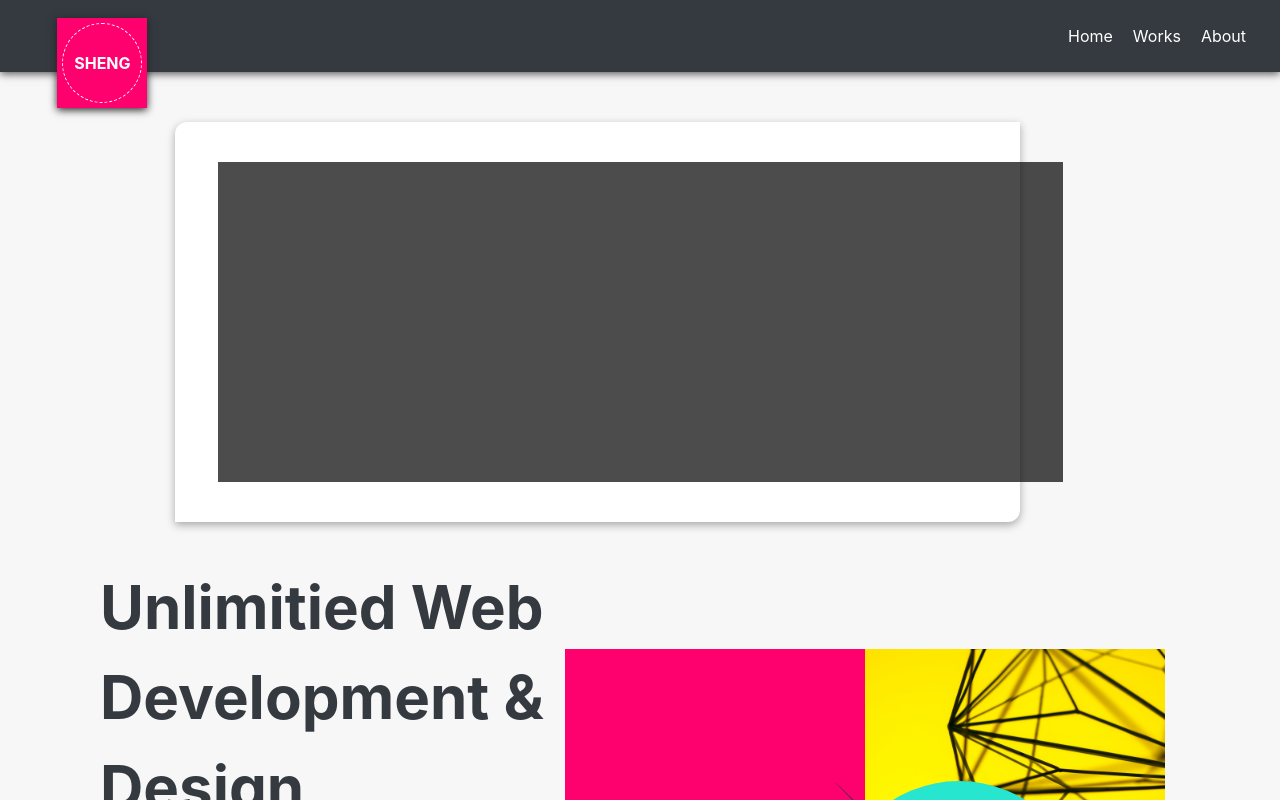
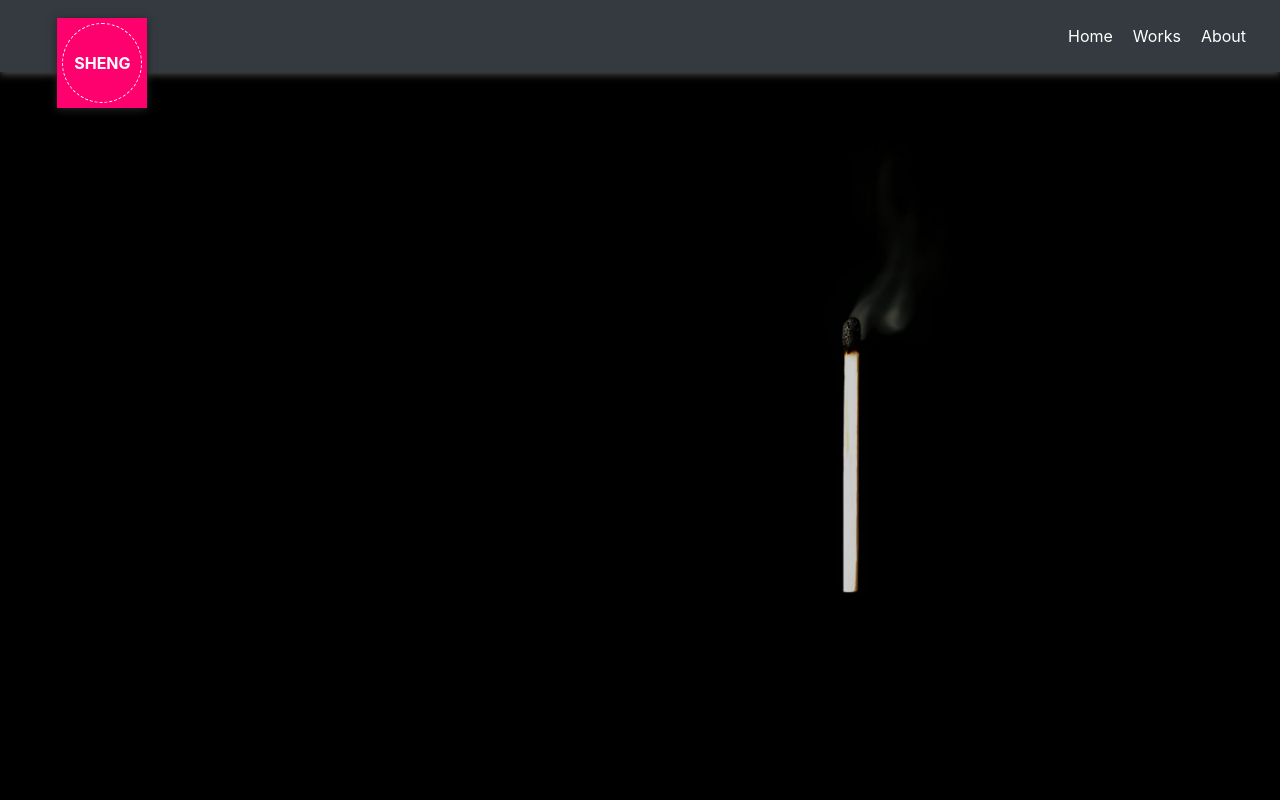
Before and after one commit to CopyDemon/Shengdesign_React, a React (Create React App) app in the folder shengdesign_react/: page / in a window 1280 px wide. Shown: the top 800 px of the page. Built offline with nearby package versions, Linux system fonts and the light colour scheme.

Commit message:
home banner

```diff
--- a/shengdesign_react/src/App.js
+++ b/shengdesign_react/src/App.js
@@ -4,6 +4,7 @@ import {BrowserRouter as Router, Switch, Route} from 'react-router-dom';
 
 //import script
 import Navigation from './component/Navigation/navigation';
+import SiteBanner from './component/Site_banner/Site_banner';
 
 //import css
 import "./index.css";
@@ -19,10 +20,11 @@ import About from "./pages/about/about";
 
 
 
-function App() {
+const App = () => {
   return (
       <div className="App">
         <Navigation />
+        <SiteBanner />
         <Router>
           <Switch>
             <Route path="/" exact component={Home}/>
--- /dev/null
+++ b/shengdesign_react/src/HOC/Hoc_lg_banner_content_container/Hoc_lg_banner_content_container.js
@@ -0,0 +1,14 @@
+import React from 'react';
+
+//import css
+import classSelector from './Hoc_lg_banner_content_container.module.css';
+
+const Hoc_lg_banner_content_container = (props) =>{
+    return(
+        <div className={`${classSelector.Hoc_lg_banner_content_container}`}>
+            {props.children}
+        </div>
+    )
+}
+
+export default Hoc_lg_banner_content_container;
--- /dev/null
+++ b/shengdesign_react/src/HOC/Hoc_lg_banner_content_container/Hoc_lg_banner_content_container.module.css
@@ -0,0 +1,8 @@
+.Hoc_lg_banner_content_container{
+    margin-top: 100vh !important;
+    position: relative;
+    z-index: 4;
+    height: 100%;
+    padding: 30px 0px;
+    background-color: white;
+}
--- a/shengdesign_react/src/component/Site_banner/Banner_inner/Banner_inner.js
+++ /dev/null
@@ -1,19 +0,0 @@
-import React from 'react';
-import {Container, Row} from 'react-bootstrap';
-
-//import script
-import classSelector from './Banner_inner.module.css';
-
-const Banner_inner = props =>{
-    return(
-        <Container id="banner_inner">
-            <Row className={`${classSelector.banner_inner_main_container}  col-lg-10 col-md-10 col-sm-12 mx-auto`}>
-                <div className={`${classSelector.banner_content_container}`}>
-                    <span className={`${classSelector.banner_content_bg}`}></span>
-                </div>
-            </Row>
-        </Container>
-    )
-}
-
-export default Banner_inner;
--- a/shengdesign_react/src/component/Site_banner/Banner_inner/Banner_inner.module.css
+++ /dev/null
@@ -1,25 +0,0 @@
-.banner_inner_main_container{
-    padding:40px;
-}
-
-.banner_content_container{
-    position: relative;
-    left: -5%;
-    width: 100%;
-    height: 50vh;
-    background: white;
-    box-shadow: 0px 3px 8px #a7a7a7;
-    border-top-left-radius: 12px;
-    border-bottom-right-radius: 12px;
-}
-
-.banner_content_bg{
-    position: absolute;
-    width: 100%;
-    height: 80%;
-    top: 50%;
-    left: 5%;
-    transform:translateY(-50%);
-    background: #000;
-    opacity: .7;
-}
--- a/shengdesign_react/src/component/Site_banner/Site_banner.js
+++ b/shengdesign_react/src/component/Site_banner/Site_banner.js
@@ -1,21 +1,25 @@
 import React, {Component} from 'react';
 //import sctipt
-import BannerInner from './Banner_inner/Banner_inner';
+import HomeBanner from './home_banner/home_banner';
 
 
 class Site_banner extends Component{
     state={}
 
-    componentDidMount(){
-        const nav_height = document.getElementById("nav_main_container").clientHeight;
-        const banner_inner = document.getElementById("banner_inner");
-        banner_inner.style.marginTop = `${nav_height + 10}px`;
-    }
+    // componentDidMount(){
+    //     const nav_height = document.getElementById("nav_main_container").clientHeight;
+    //     const banner_inner = document.getElementById("banner_inner");
+    //     banner_inner.style.marginTop = `${nav_height + 10}px`;
+    // }
 
     render(){
 
         return(
-            <BannerInner />
+            <section className={`container-fluid p-0 m-0`}>
+                <div className={`row col-lg-12 col-md-12 col-sm-12 mx-auto`}>
+                    <HomeBanner />
+                </div>
+            </section>
         )
     }
 }
--- /dev/null
+++ b/shengdesign_react/src/component/Site_banner/home_banner/home_banner.js
@@ -0,0 +1,12 @@
+import React from 'react';
+
+//import css
+import classSelector from './home_banner.module.css';
+
+const Home_banner = () =>{
+    return(
+        <div className={`${classSelector.home_banner_container}`}></div>
+    )
+}
+
+export default Home_banner;
--- /dev/null
+++ b/shengdesign_react/src/component/Site_banner/home_banner/home_banner.module.css
@@ -0,0 +1,13 @@
+.home_banner_container{
+    position: fixed;
+    top:0;
+    left: 0;
+    background: #000;
+    width: 100vw;
+    height: 100vh;
+    background-image:url('../../../Assets/image/match.jpeg');
+    background-size: 35%;
+    background-position-x: 75%;
+    background-position-y:0%;
+    background-repeat: no-repeat;
+}
--- a/shengdesign_react/src/pages/home/home.js
+++ b/shengdesign_react/src/pages/home/home.js
@@ -2,8 +2,7 @@ import React, { Component } from 'react';
 //import  { Container }  from 'react-bootstrap';
 
 //import script
-import HOC from '../../HOC/HOC';
-import SiteBanner from '../../component/Site_banner/Site_banner';
+import HocLgBannerContentContainer from '../../HOC/Hoc_lg_banner_content_container/Hoc_lg_banner_content_container';
 import Skills from './skills/skills';
 
 //import data
@@ -12,10 +11,9 @@ import Skills from './skills/skills';
 class Home extends Component{
     render(){
         return(
-            <HOC>
-                <SiteBanner />
+            <HocLgBannerContentContainer>
                 <Skills />
-            </HOC>
+            </HocLgBannerContentContainer>
 
         )
     }
--- a/shengdesign_react/src/pages/home/skills/skills.js
+++ b/shengdesign_react/src/pages/home/skills/skills.js
@@ -10,7 +10,7 @@ import classSelector from './skills.module.css';
 const Skills = ( props ) =>{
     return(
         <Container>
-            <Row className={`col-lg-12 col-md-12 col-md-12`}>
+            <Row className={`${classSelector.row} col-lg-12 col-md-12 col-md-12`}>
                 <SkillsMainContent />
                 <DesignElement />
             </Row>
--- a/shengdesign_react/src/pages/home/skills/skills.module.css
+++ b/shengdesign_react/src/pages/home/skills/skills.module.css
@@ -1,8 +1,12 @@
-.skills_content_main_container{
+.row{
+    position: relative;
+}
+
+/* .skills_content_main_container{
     position: relative;
     width: 100%;
     padding: 20px 30px;
-}
+} */
 /*****************************/
 
 /*****************************/
```
Also changed, not shown: shengdesign_react/src/Assets/image/match.jpeg (added).
